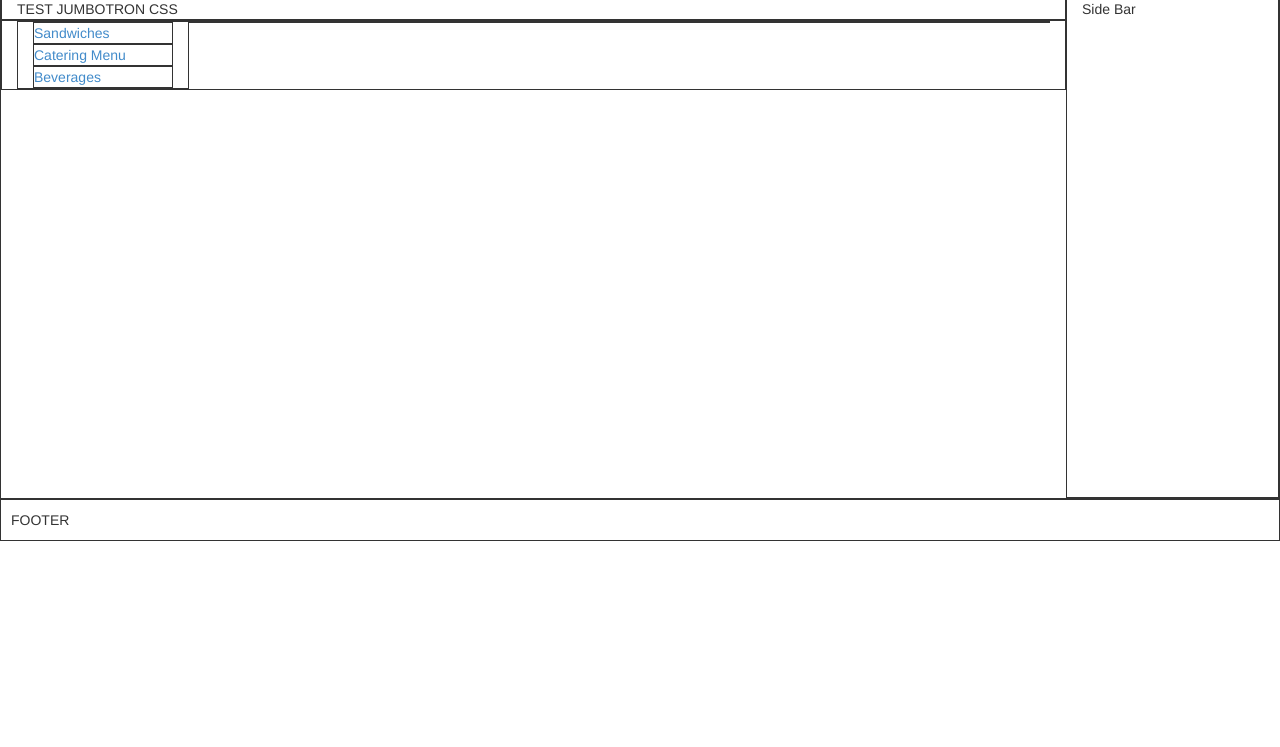
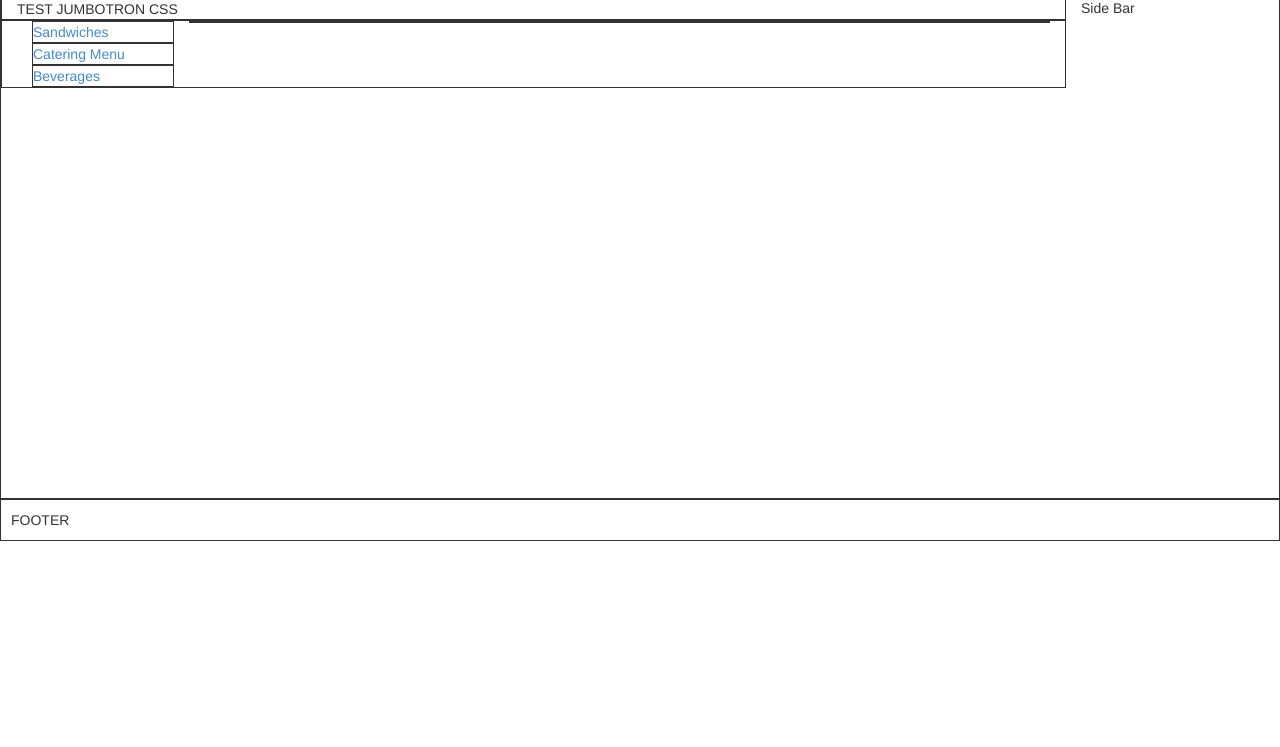
Before and after one commit to fishermanswharff/webapp, a website: page index.html in a window 1280 px wide. Shown: the part 53-800 px from the top of the page. Drawn offline with Linux system fonts and the light colour scheme.

Commit message:
removed wire class from some of the html elments on index.html

```diff
--- a/index.html
+++ b/index.html
@@ -23,7 +23,7 @@
         </div>
         <div class="collapse navbar-collapse">
             <ul class="nav navbar-nav">
-                <li><a href="">Menu</a></li>
+                <li><a href="#/sandwiches">Menu</a></li>
                 <li><a href="">About Bob</a></li>
                 <li><a href="">Login</a></li>
             </ul>
@@ -35,13 +35,13 @@
     <div class="body row wire">
       <div class="jumbo col-md-10 wire"> TEST JUMBOTRON CSS</div>
 
-      <div class=" sidebar-right pull-right col-md-2 side wire">Side Bar
+      <div class=" sidebar-right pull-right col-md-2 side">Side Bar
 
       </div>
 
         <div class="menu wire col-md-10">
 
-          <div class="submenu wire col-md-2">
+          <div class="submenu col-md-2">
             <div class="selected wire" id=""><a href="#/sandwiches">Sandwiches</a></div>
             <div class="selected wire" id=""><a href="#/catering">Catering Menu</a></div>
             <div class="selected wire" id="2"><a href="#/beverages">Beverages</a></div>
```
Also changed, not shown: css/app.css (line endings or trailing spaces).
